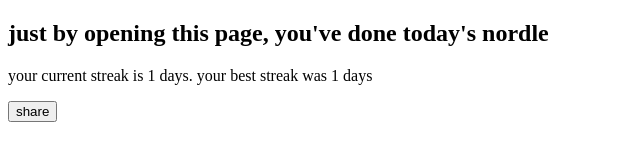
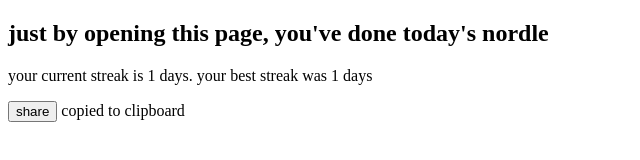
Before and after one commit to petelliott/nordle, a plain HTML site: page index.html in a window 1280 px wide. Both pictures are taken after a click on the button "share". Shown: the whole page, without its empty margins (0-640 px from the left). Drawn offline with Linux system fonts and the light colour scheme.

Commit message:
add copied to clipboard thing

```diff
--- a/index.html
+++ b/index.html
@@ -8,7 +8,7 @@
       <h2>just by opening this page, you've done today's nordle</h2>
       <p>your current streak is <span id="curr-streak"></span> days. your best streak was <span id="best-streak"></span> days</p>
 
-      <button onClick="share()">share</button>
+      <button onClick="share()">share</button> <span id="copied" style="visibility: hidden">copied to clipboard</span>
     </div>
     <script>
       const firstday = 19057;
@@ -16,6 +16,7 @@
 
       function share() {
           navigator.clipboard.writeText(`nordle #${(currday-firstday)+1} 100%`);
+          document.getElementById('copied').style.visibility = 'visible';
       }
 
       let stats = localStorage.getItem('stats');
```
